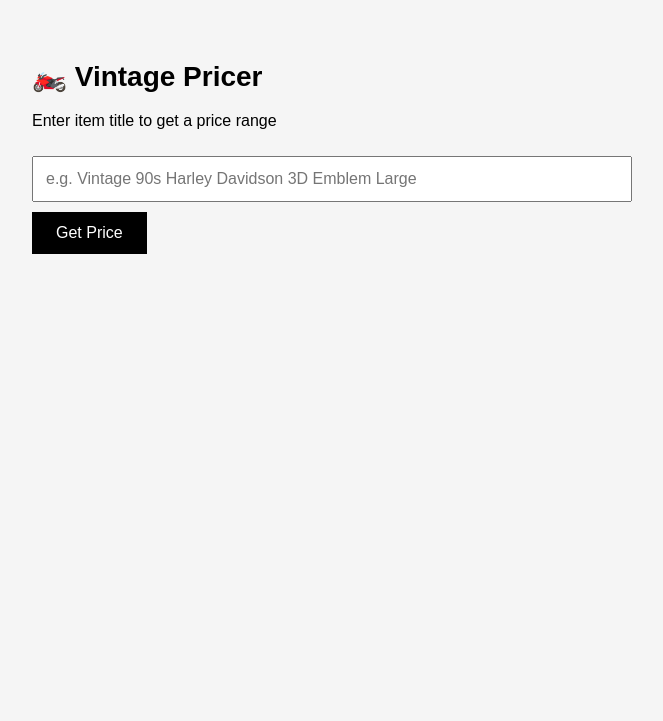
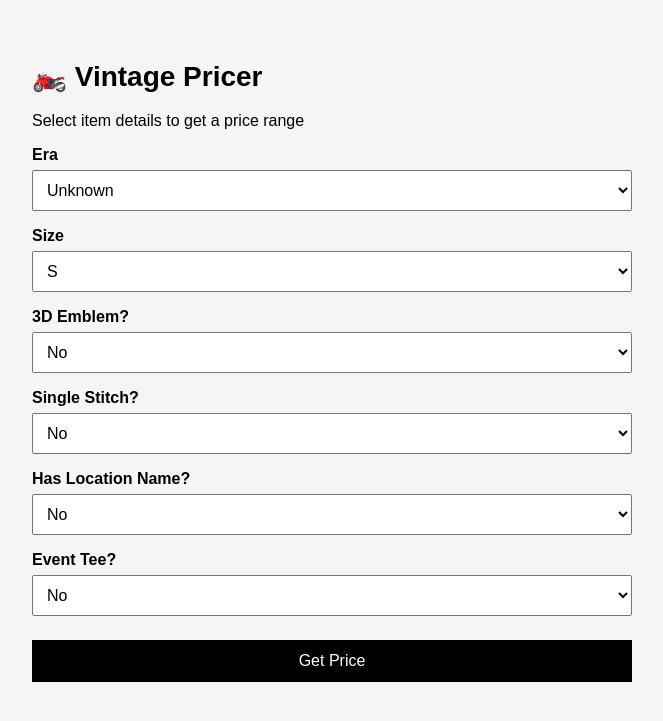
Before and after one commit to Keyshawn-Reid/vintage-pricer, a Flask app: page / in a window 1280 px wide. Shown: the top 721 px of the page, without its empty margins (308-971 px from the left). Run offline with Flask 3, Linux system fonts and the light colour scheme.

Commit message:
phase 2: dropdown UI with persistent selections

```diff
--- a/app.py
+++ b/app.py
@@ -1,11 +1,8 @@
 from flask import Flask, render_template, request
 import pandas as pd
-import sys
-import os
-from src.features import extract_features
 from xgboost import XGBRegressor
 from sklearn.model_selection import train_test_split
-import pandas as pd
+from sklearn.metrics import mean_absolute_error
 
 app = Flask(__name__)
 
@@ -17,8 +14,22 @@ X_train, X_test, y_train, y_test = train_test_split(X, y, test_size=0.2, random_
 model = XGBRegressor(n_estimators=100, learning_rate=0.1, random_state=42)
 model.fit(X_train, y_train)
 
-def predict_price(title):
-    features = extract_features(title)
+def predict_from_form(data):
+    features = {
+        "is_80s": 1 if data["era"] == "80s" else 0,
+        "is_90s": 1 if data["era"] == "90s" else 0,
+        "is_y2k": 1 if data["era"] == "y2k" else 0,
+        "has_3d_emblem": int(data["emblem"]),
+        "has_single_stitch": int(data["single_stitch"]),
+        "is_vtg": 1,
+        "size_s": 1 if data["size"] == "S" else 0,
+        "size_m": 1 if data["size"] == "M" else 0,
+        "size_l": 1 if data["size"] == "L" else 0,
+        "size_xl": 1 if data["size"] == "XL" else 0,
+        "has_location": int(data["location"]),
+        "is_event_tee": int(data["event"]),
+        "has_year": 0
+    }
     input_df = pd.DataFrame([features])
     prediction = model.predict(input_df)[0]
     return round(float(prediction * 0.85), 2), round(float(prediction * 1.15), 2)
@@ -26,11 +37,12 @@ def predict_price(title):
 @app.route("/", methods=["GET", "POST"])
 def index():
     result = None
+    form_data = {}
     if request.method == "POST":
-        title = request.form["title"]
-        low, high = predict_price(title)
+        form_data = request.form
+        low, high = predict_from_form(form_data)
         result = f"${low:.2f} - ${high:.2f}"
-    return render_template("index.html", result=result)
+    return render_template("index.html", result=result, form_data=form_data)
 
 if __name__ == "__main__":
     app.run(debug=True)
--- a/templates/index.html
+++ b/templates/index.html
@@ -9,38 +9,83 @@
             margin: 60px auto;
             background: #f5f5f5;
         }
-        h1 {
-            font-size: 28px;
+        h1 { font-size: 28px; }
+        label {
+            display: block;
+            margin-top: 16px;
+            font-weight: bold;
         }
-        input[type="text"] {
+        select {
             width: 100%;
-            padding: 12px;
+            padding: 10px;
             font-size: 16px;
-            margin: 10px 0;
-            box-sizing: border-box;
+            margin-top: 6px;
         }
         button {
+            margin-top: 24px;
             padding: 12px 24px;
             font-size: 16px;
             background: black;
             color: white;
             border: none;
             cursor: pointer;
+            width: 100%;
         }
         .result {
             margin-top: 30px;
-            font-size: 24px;
+            font-size: 26px;
             font-weight: bold;
+            text-align: center;
         }
     </style>
 </head>
 <body>
     <h1>🏍️ Vintage Pricer</h1>
-    <p>Enter item title to get a price range</p>
+    <p>Select item details to get a price range</p>
     <form method="POST">
-        <input type="text" name="title" placeholder="e.g. Vintage 90s Harley Davidson 3D Emblem Large" required>
+        <label>Era</label>
+        <select name="era">
+            <option value="unknown" {% if form_data.get('era') == 'unknown' %}selected{% endif %}>Unknown</option>
+            <option value="80s" {% if form_data.get('era') == '80s' %}selected{% endif %}>80s</option>
+            <option value="90s" {% if form_data.get('era') == '90s' %}selected{% endif %}>90s</option>
+            <option value="y2k" {% if form_data.get('era') == 'y2k' %}selected{% endif %}>Y2K / 2000s</option>
+        </select>
+
+        <label>Size</label>
+        <select name="size">
+            <option value="S" {% if form_data.get('size') == 'S' %}selected{% endif %}>S</option>
+            <option value="M" {% if form_data.get('size') == 'M' %}selected{% endif %}>M</option>
+            <option value="L" {% if form_data.get('size') == 'L' %}selected{% endif %}>L</option>
+            <option value="XL" {% if form_data.get('size') == 'XL' %}selected{% endif %}>XL</option>
+        </select>
+
+        <label>3D Emblem?</label>
+        <select name="emblem">
+            <option value="0" {% if form_data.get('emblem') == '0' %}selected{% endif %}>No</option>
+            <option value="1" {% if form_data.get('emblem') == '1' %}selected{% endif %}>Yes</option>
+        </select>
+
+        <label>Single Stitch?</label>
+        <select name="single_stitch">
+            <option value="0" {% if form_data.get('single_stitch') == '0' %}selected{% endif %}>No</option>
+            <option value="1" {% if form_data.get('single_stitch') == '1' %}selected{% endif %}>Yes</option>
+        </select>
+
+        <label>Has Location Name?</label>
+        <select name="location">
+            <option value="0" {% if form_data.get('location') == '0' %}selected{% endif %}>No</option>
+            <option value="1" {% if form_data.get('location') == '1' %}selected{% endif %}>Yes</option>
+        </select>
+
+        <label>Event Tee?</label>
+        <select name="event">
+            <option value="0" {% if form_data.get('event') == '0' %}selected{% endif %}>No</option>
+            <option value="1" {% if form_data.get('event') == '1' %}selected{% endif %}>Yes</option>
+        </select>
+
         <button type="submit">Get Price</button>
     </form>
+
     {% if result %}
     <div class="result">
         Estimated Range: {{ result }}
```
